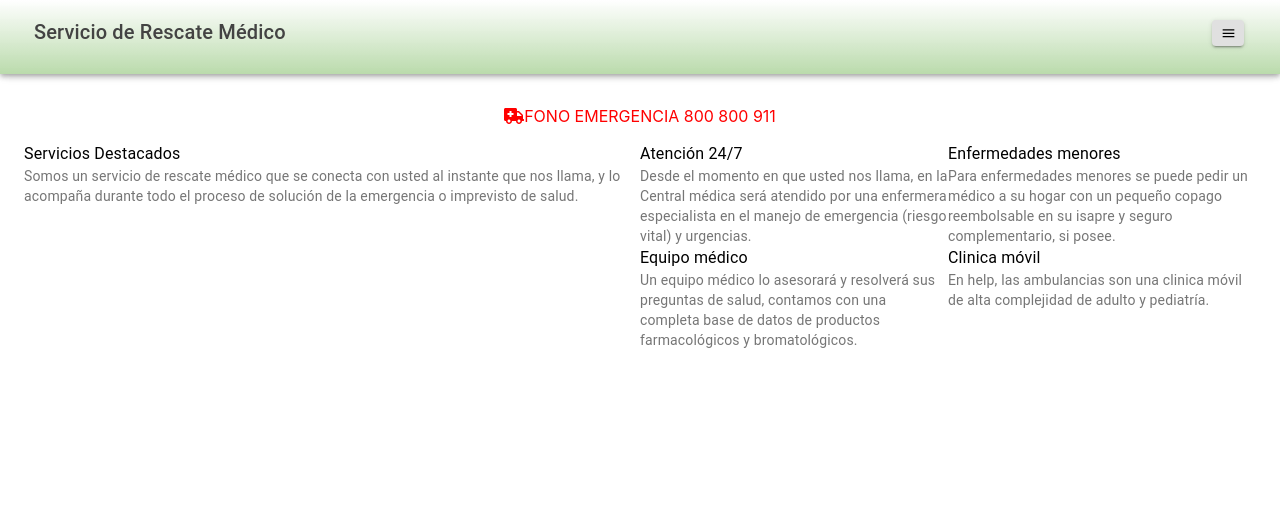
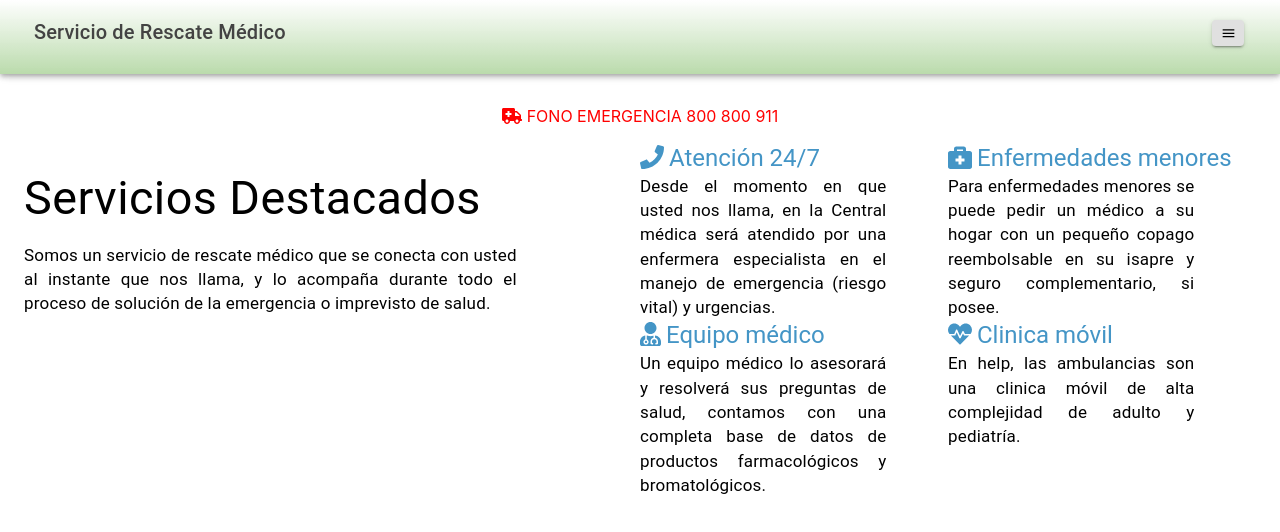
Before and after one commit to Jonydakid/help-react, a React (Create React App) app in the folder paginapp/: page / in a window 1280 px wide. Shown: the top 532 px of the page. Built offline with nearby package versions, Linux system fonts and the light colour scheme.

Commit message:
Inicio modificado
Se agregó contenido y falta el formulario de contacto

```diff
--- a/paginapp/src/pages/Inicio.js
+++ b/paginapp/src/pages/Inicio.js
@@ -2,72 +2,97 @@ import React, { Component } from 'react'
 import Grid from '@material-ui/core/Grid'
 import { makeStyles } from '@material-ui/styles'
 import Typography from '@material-ui/core/Typography'
-import { faAmbulance } from '@fortawesome/free-solid-svg-icons'
+import { faAmbulance,faPhone,faBriefcaseMedical,faUserMd,faHeartbeat } from '@fortawesome/free-solid-svg-icons'
 import { FontAwesomeIcon } from '@fortawesome/react-fontawesome'
 const useStyles = makeStyles(theme => ({
     root: {
-        color:'black'
+        color: 'black'
     },
-    fono: {
-
+    titulo:{
+        color:'red',
+        fontSize: '2.92rem',
     }
 }))
 
 export default class Inicio extends Component {
+    state = {
+        style: useStyles,
+
+    }
     render() {
         return (
+
             <Grid container xs={12} sm={12} >
                 <Grid item xs={12} >
-                <p style={{color:'red',textAlign:'center'}}><FontAwesomeIcon style={{color:'red'}} icon={faAmbulance} />FONO EMERGENCIA 800 800 911 </p>
+                    <p style={{ color: 'red', textAlign: 'center' }}><FontAwesomeIcon style={{ color: 'red',paddingRight:'5px' }} icon={faAmbulance} />FONO EMERGENCIA 800 800 911 </p>
                 </Grid>
 
                 <Grid item xs={12} sm={6}>
-                    <Typography style={{color:'black'}}>
+                    <Typography style={{ color: 'black', fontSize: "2.92rem", lineHeight: '110%', margin: '1.9466666667rem 0 1.168rem 0' }}>
                         Servicios Destacados
                     </Typography>
-                    <Typography variant="body2" color="textSecondary" component="p">
+                    <Typography style={{color:'black',
+                        fontSize: '17px', textAlign: 'justify',float:'left',marginLeft:'auto',width:'80%',left:'auto',right:'auto'
+                    }} variant="body2" color="textSecondary" component="p">
                         Somos un servicio de rescate médico que se conecta con usted al instante que nos llama, y lo acompaña durante todo el proceso de solución de la emergencia o imprevisto de salud.
                     </Typography>
                 </Grid>
 
                 <Grid item container xs={12} sm={6}>
                     <Grid item xs={12} sm={6}>
-                    <Typography style={{color:'black'}}>
-                        Atención 24/7
+                        <Typography style={ {color:'#4495c6'} } variant="h5">
+                        <FontAwesomeIcon style={{paddingRight:'5px'}} icon={faPhone} />Atención 24/7
                     </Typography>
-                    <Typography variant="body2" color="textSecondary" component="p">
-                    Desde el momento en que usted nos llama, en la Central médica será atendido por una enfermera especialista en el manejo de emergencia (riesgo vital) y urgencias.
+                        <Typography style={{color:'black',
+                        fontSize: '17px', textAlign: 'justify',float:'left',marginLeft:'auto',width:'80%',left:'auto',right:'auto'
+                    }} variant="body2" color="textSecondary" component="p">
+                            Desde el momento en que usted nos llama, en la Central médica será atendido por una enfermera especialista en el manejo de emergencia (riesgo vital) y urgencias.
                     </Typography>
 
                     </Grid>
 
                     <Grid item xs={12} sm={6}>
-                    <Typography style={{color:'black'}}>
-                        Enfermedades menores
+                        <Typography style={ {color:'#4495c6'} } variant="h5">
+                        <FontAwesomeIcon style={{paddingRight:'5px'}} icon={faBriefcaseMedical} />Enfermedades menores
                     </Typography>
-                    <Typography variant="body2" color="textSecondary" component="p">
-                    Para enfermedades menores se puede pedir un médico a su hogar con un pequeño copago reembolsable en su isapre y seguro complementario, si posee.
+                        <Typography style={{color:'black',
+                        fontSize: '17px', textAlign: 'justify',float:'left',marginLeft:'auto',width:'80%',left:'auto',right:'auto'
+                    }} variant="body2" color="textSecondary" component="p">
+                            Para enfermedades menores se puede pedir un médico a su hogar con un pequeño copago reembolsable en su isapre y seguro complementario, si posee.
                     </Typography>
 
                     </Grid>
 
                     <Grid item xs={12} sm={6}>
-                    <Typography style={{color:'black'}}>
-                        Equipo médico
+                        <Typography style={ {color:'#4495c6'} } variant="h5">
+                        <FontAwesomeIcon style={{paddingRight:'5px'}} icon={faUserMd} />Equipo médico
                     </Typography>
-                    <Typography variant="body2" color="textSecondary" component="p">
-                        Un equipo médico lo asesorará y resolverá sus preguntas de salud, contamos con una completa base de datos de productos farmacológicos y bromatológicos.
+                        <Typography style={{ color:'black',
+                        fontSize: '17px', textAlign: 'justify',float:'left',marginLeft:'auto',width:'80%',left:'auto',right:'auto'
+                    }} variant="body2" color="textSecondary" component="p">
+                            Un equipo médico lo asesorará y resolverá sus preguntas de salud, contamos con una completa base de datos de productos farmacológicos y bromatológicos.
                     </Typography>
 
                     </Grid>
 
                     <Grid item xs={12} sm={6}>
-                    <Typography style={{color:'black'}}>
-                        Clinica móvil
+                        <Typography style={ {color:'#4495c6'} } variant="h5">
+                        <FontAwesomeIcon style={{paddingRight:'5px'}} icon={faHeartbeat} />Clinica móvil
                     </Typography>
-                    <Typography variant="body2" color="textSecondary" component="p">
-                        En help, las ambulancias son una clinica móvil de alta complejidad de adulto y pediatría.
+                        <Typography style={{
+                        color:'black',fontSize: '17px', textAlign: 'justify',float:'left',marginLeft:'auto',width:'80%',left:'auto',right:'auto'
+                    }} variant="body2" color="textSecondary" component="p">
+                            En help, las ambulancias son una clinica móvil de alta complejidad de adulto y pediatría.
                     </Typography>
+
+                    </Grid>
+                </Grid>
+
+                <Grid xs={12} sm={12}>
+                    <Grid item xs={12} sm={6}>
+
+                    </Grid>
+                    <Grid item xs={12} sm={6}>
 
                     </Grid>
                 </Grid>
```
